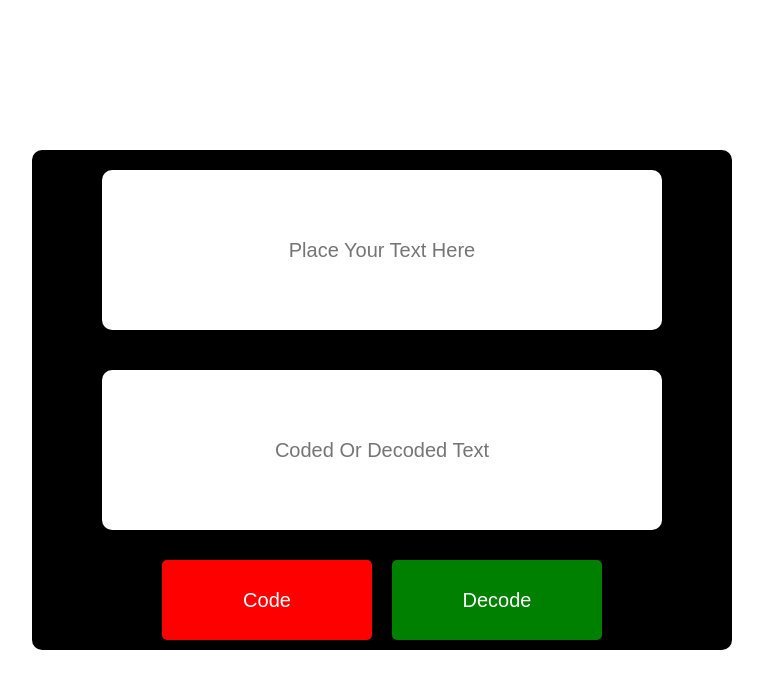
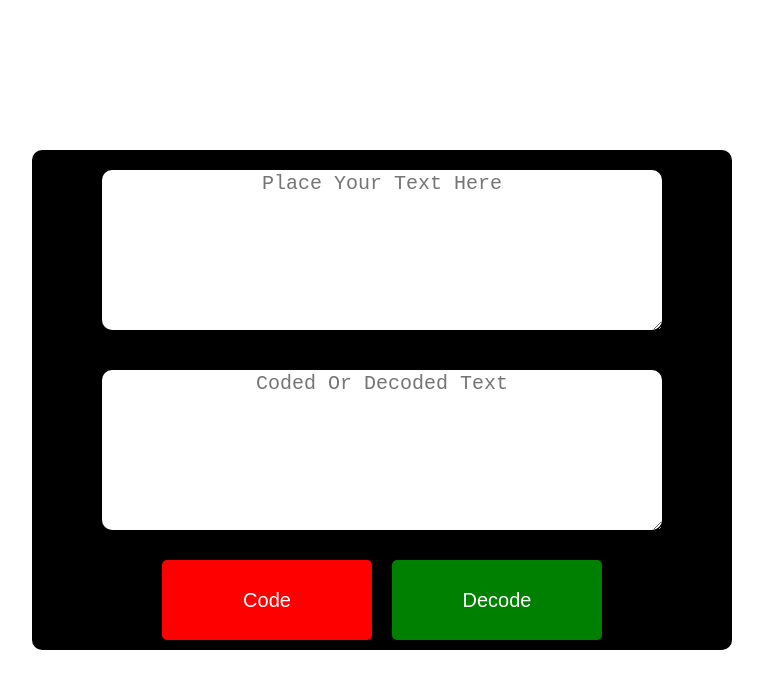
Before and after one commit to N-ikhil-thakur/CoderDecoder, a plain HTML site: page index.html in a window 1280 px wide. Shown: the whole page, without its empty margins (258-1021 px from the left). Drawn offline with Linux system fonts and the light colour scheme.

Commit message:
final commit

```diff
--- a/index.html
+++ b/index.html
@@ -11,18 +11,20 @@
     <div class="all">
       <div class="box">
         <div class="input-box">
-          <input
+          <textarea
             class="input-text"
             placeholder="Place Your Text Here"
             type="text"
-          />
+	    rows="8"
+          ></textarea>
         </div>
         <div class="output-box">
-          <input
+          <textarea
             type="text"
             class="output-text"
             placeholder="Coded Or Decoded Text"
-          />
+	    rows="8"
+          ></textarea>
         </div>
         <div class="buttons">
           <button class="code">Code</button>
```
